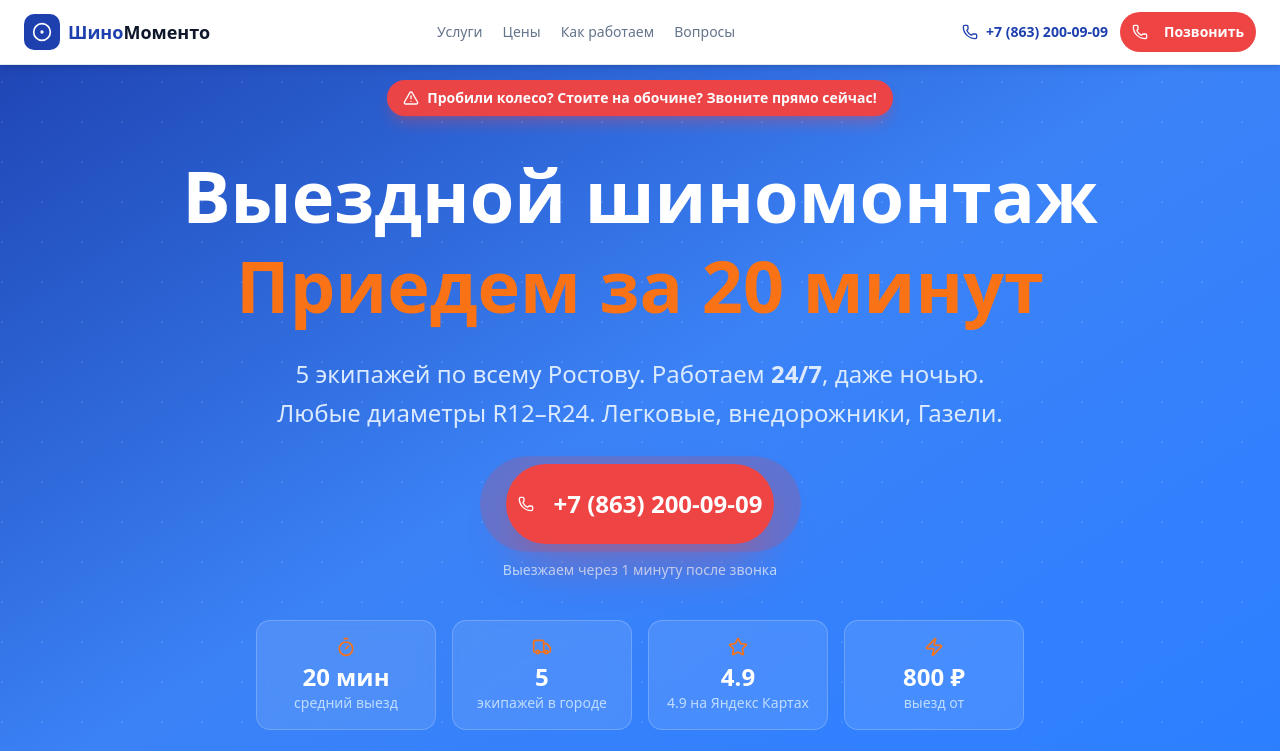
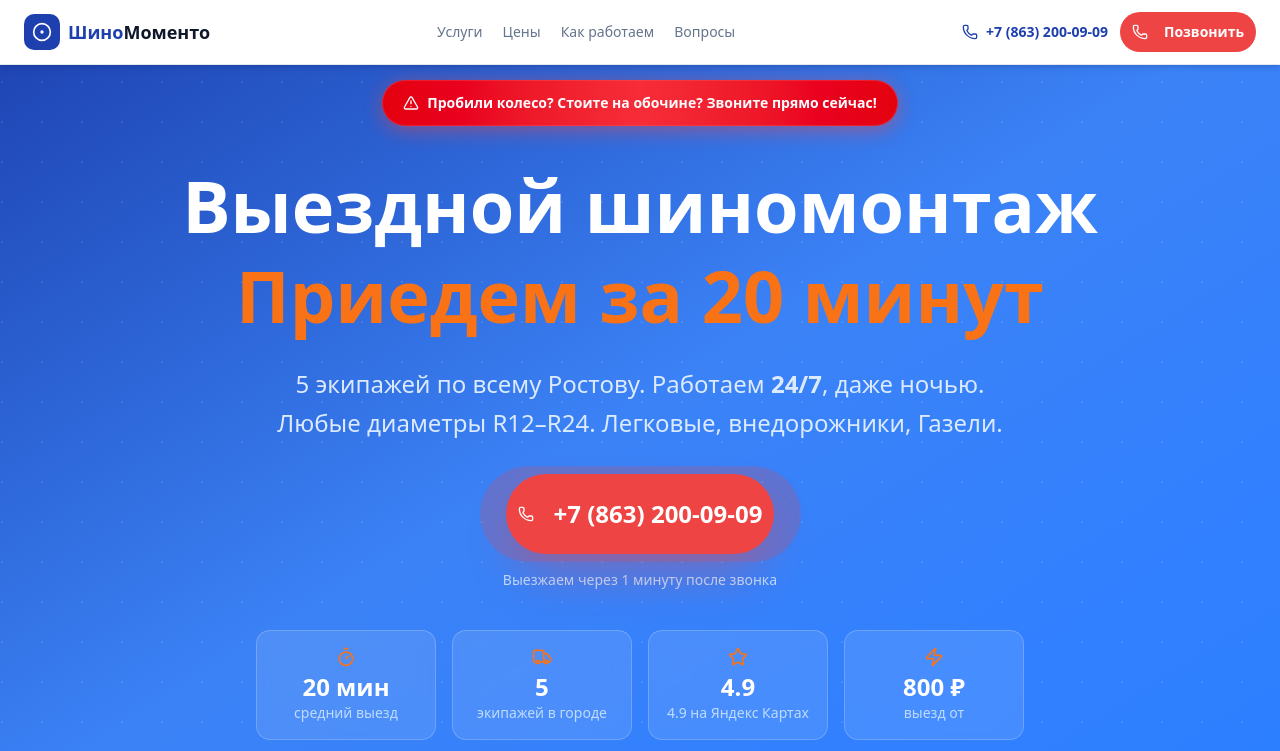
Before and after one commit to petrpstepanov-svg/shino-rnd, a Next.js app: page / in a window 1280 px wide. Shown: the top 751 px of the page. Built offline with nearby package versions, Linux system fonts and the light colour scheme.

Commit message:
Бейдж объёмный с градиентом и тенью, отступ от заголовка увеличен, кнопки rounded-full, пульс упрощён

```diff
--- a/src/app/page.tsx
+++ b/src/app/page.tsx
@@ -282,14 +282,14 @@ function HeroSection() {
       {/* Urgent badge */}
       <div className="absolute top-20 left-0 right-0 flex justify-center z-10 px-4">
         <Reveal>
-          <div className="bg-emergency text-white px-4 py-2 rounded-full text-xs sm:text-sm font-bold flex items-center gap-2 emergency-pulse shadow-lg shadow-emergency/30 text-center justify-center">
+          <div className="bg-gradient-to-r from-red-600 via-red-500 to-red-600 text-white px-5 py-2.5 sm:py-3 rounded-full text-xs sm:text-sm font-bold flex items-center gap-2 emergency-pulse shadow-[0_4px_20px_rgba(239,68,68,0.5)] border border-red-400/30 text-center justify-center">
             <AlertTriangle className="w-4 h-4 flex-shrink-0" />
             <span>Пробили колесо? Стоите на обочине?<br className="sm:hidden" /> Звоните прямо сейчас!</span>
           </div>
         </Reveal>
       </div>
 
-      <div className="relative z-10 max-w-5xl mx-auto px-4 sm:px-6 pt-32 sm:pt-36 pb-16 text-center">
+      <div className="relative z-10 max-w-5xl mx-auto px-4 sm:px-6 pt-36 sm:pt-40 pb-16 text-center">
         <Reveal delay={100}>
           <h1 className="text-4xl sm:text-5xl md:text-6xl lg:text-7xl font-black text-white leading-tight mb-6">
             Выездной шиномонтаж
```
